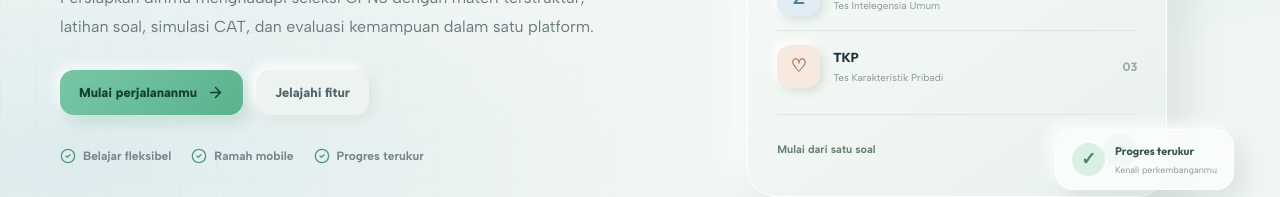
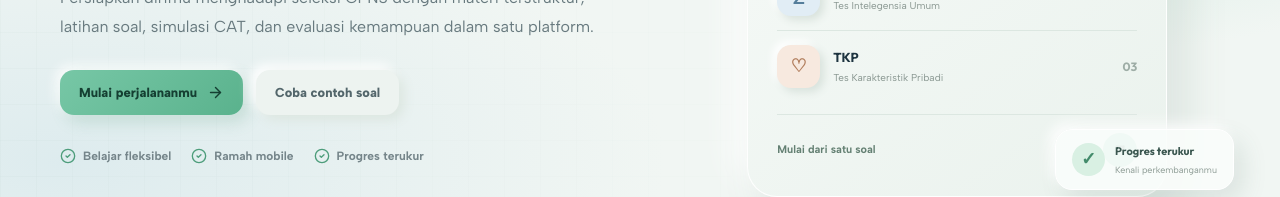
Before and after one commit to rianalfahri49-star/asn-platform, a Next.js app: page / in a window 1280 px wide. Shown: the part 443-640 px from the top of the page. Built offline with nearby package versions, Linux system fonts and the light colour scheme; no server answers.

Commit message:
Link homepage visitors to free sample questions

```diff
--- a/app/page.tsx
+++ b/app/page.tsx
@@ -61,7 +61,7 @@ export default function Home() {
             <p>Persiapkan dirimu menghadapi seleksi CPNS dengan materi terstruktur, latihan soal, simulasi CAT, dan evaluasi kemampuan dalam satu platform.</p>
             <div className="celadon-hero-buttons">
               <Link href="/masuk" className="celadon-button celadon-button-primary">Mulai perjalananmu <ArrowRight size={17} /></Link>
-              <a href="#fitur" className="celadon-button celadon-button-quiet">Jelajahi fitur</a>
+              <Link href="/contoh-soal" className="celadon-button celadon-button-quiet">Coba contoh soal</Link>
             </div>
             <div className="celadon-proof">
               <span><CheckCircle2 size={16} /> Belajar fleksibel</span>
```
